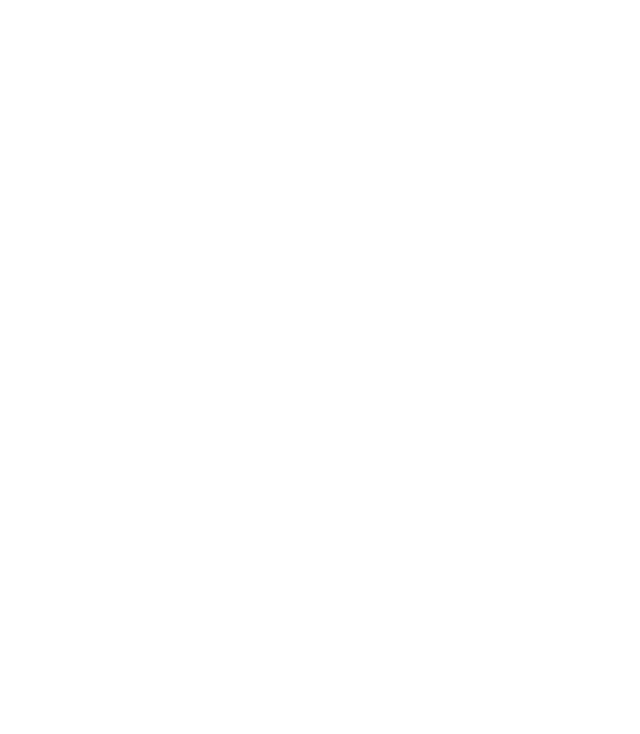
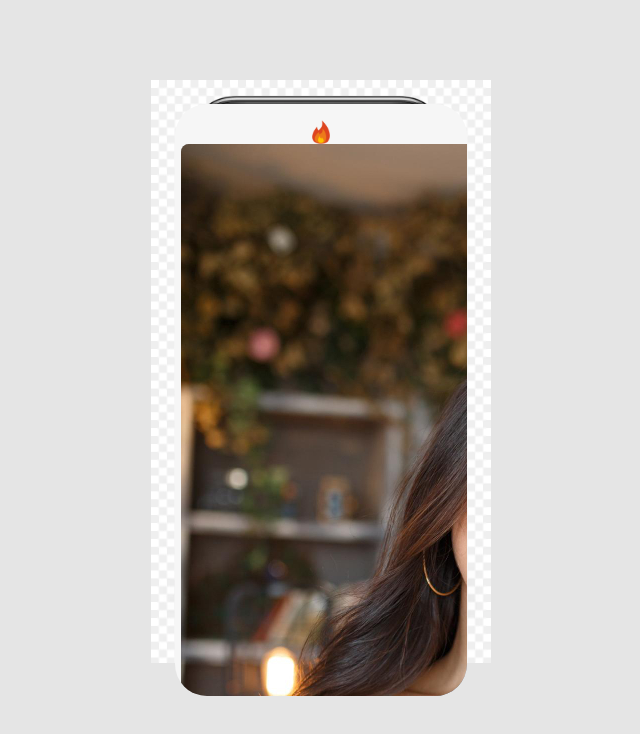
Before and after one commit to mati-com/SwipeMatchJS, a plain HTML site: page index.html in a window 1280 px wide. Shown: the whole page, without its empty margins (319-959 px from the left). Drawn offline with Linux system fonts and the light colour scheme.

Commit message:
add some styles

```diff
--- a/index.html
+++ b/index.html
@@ -10,15 +10,32 @@
   <main>
     <section>
       <header>
-        <img src="" alt="">
+        <img src="images/swt.webp" alt="">
       </header>
-      <div>
+      <div class="cards">
+        <article>
+          <img src="images/men.webp" alt="Jonh, black hair man,30 years old">
+          <h2>Jonh <span>30</span></h2>
+          <div class="choise nope">NOPE</div>
+          <div class="choise like">LIKE</div>
+        </article>
 
+        <article>
+          <img src="images/woman.webp" alt="Sofia, brown hair woman, 28 years old">
+          <h2>Sofia <span>28</span></h2>
+          <div class="choise nope">NOPE</div>
+          <div class="choise like">LIKE</div>
+        </article>
+      </div>
 
-      </div>
+      <footer>
+        <button aria-label=""></button>
+        <button aria-label=""></button>
+        <button aria-label=""></button>
+        <button aria-label=""></button>
+        <button aria-label=""></button>
+      </footer>
     </section>
-
-    <footer></footer>
   </main>
 </body>
 </html>
--- a/styles.css
+++ b/styles.css
@@ -7,21 +7,74 @@
   box-sizing: border-box;
 }
 
-img, video, svg {
-  display: block;
-  height: auto;
-  max-width: 100%;
-}
-
 body {
   margin: 0;
   min-height: 100dvh;
+  display: grid;
+  place-content: center;
+  user-select: none;
+  background: #e5e5e5;
 }
 
-h1, h2, h3, h4, h5, h6 {
-  text-wrap: balance;
+main {
+  background: url(images/iphone.webp) no-repeat;
+  background-size: contain;
+  width: 340px;
+  height: 640px;
+  display: flex;
+  filter: drop-shadow(0 0 1px rgba(0, 0, 0, 0, 0.3));
 }
 
-p {
-  text-wrap: pretty;
+section {
+  background: #f6f6f6;
+  width: 100%;
+  border-radius: 32px;
+  display: flex;
+  flex-direction: column;
+  overflow: hidden;
+  padding: 16px 6px;
+  margin: 24px;
 }
+
+header {
+  display: flex;
+  justify-content: center;
+
+  & img {
+    width: 24;
+    height: 24px;
+  }
+}
+
+footer {
+  display: grid;
+  grid-template-columns: repeat(5, 1fr);
+  gap: 12px;
+  padding: 0 24px;
+  justify-content: center;
+  align-items: center;
+
+  & button {
+    height: 32px;
+    width: 32px;
+    border-radius: 50%;
+    border: 1px solid #ccc
+  }
+}
+
+.cards {
+  position: relative;
+  width: 100%;
+  height: 100%;
+  margin: 0 auto;
+
+  & article {
+    border-radius: 8px;
+    overflow: hidden;
+    position: absolute;
+  }
+
+  & img {
+
+  }
+}
```
